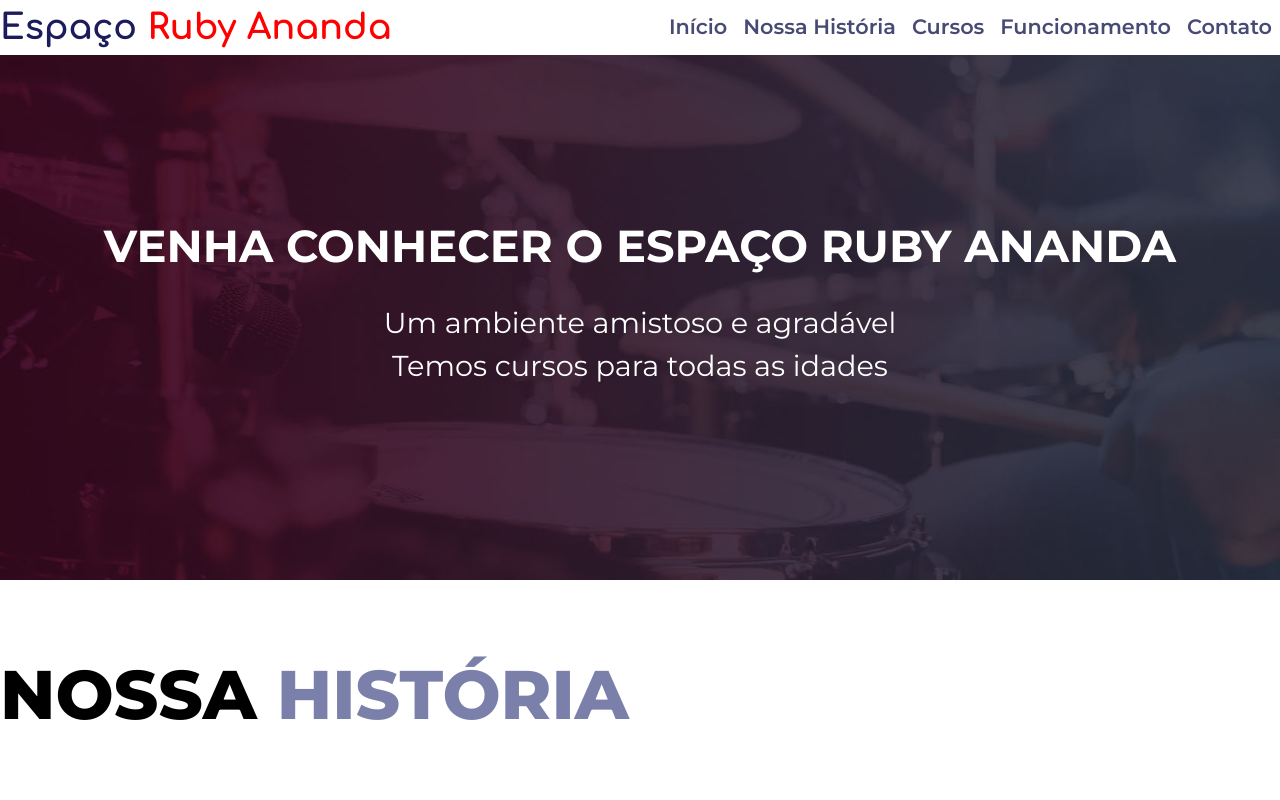
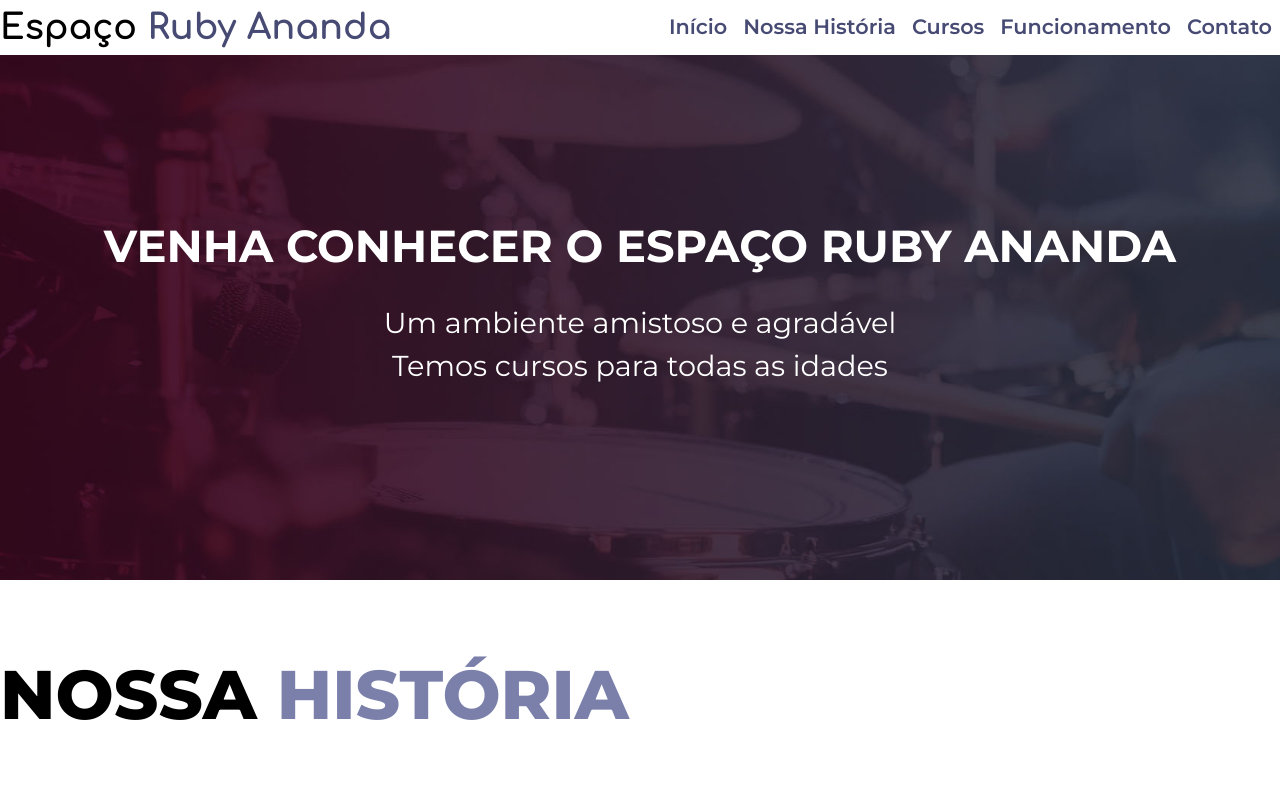
Before and after one commit to aquilasfr/Espaco-Ruby-Ananda, a plain HTML site: page index.html in a window 1280 px wide. Shown: the top 800 px of the page. Drawn offline with Linux system fonts and the light colour scheme.

Commit message:
changed the collor word ruby ananda

```diff
--- a/assets/style.scss
+++ b/assets/style.scss
@@ -28,13 +28,12 @@ margin: 0 auto;
         align-items: center;
     }
     &__title {
-        color: red;
         font-family: 'Comfortaa', cursive;
         font-weight: 800;
         font-size: 2.2rem;
     }
     .title-word--collor {
-        color: rgb(28, 28, 92);
+        color: var(--color-primary-main);
     }
     .nav {
         &__list {
--- a/index.html
+++ b/index.html
@@ -20,7 +20,7 @@
 <body>
     <header class="header">
         <div class="header__wrapper container">
-            <h1 class="header__title"><span class="title-word--collor">Espaço </span>Ruby Ananda</h1>
+            <h1 class="header__title">Espaço <span class="title-word--collor"> Ruby Ananda</span></h1>
             <nav class="nav">
                 <ul class="nav__list">
                     <li class="nav__list__item">
```
Also changed, not shown: assets/style.css, 1 other file.
